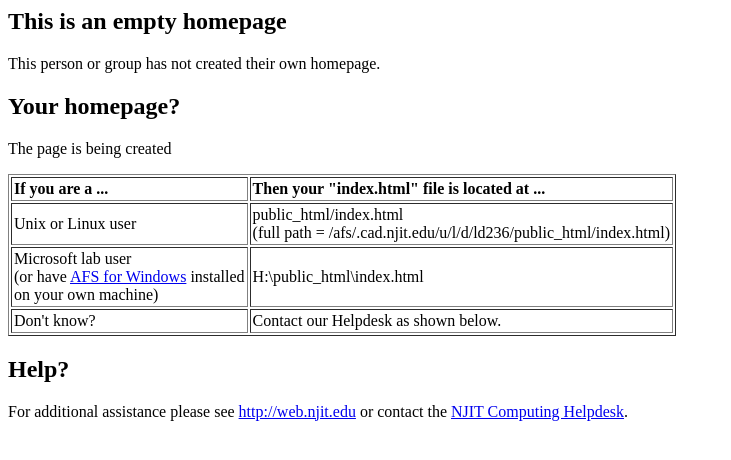
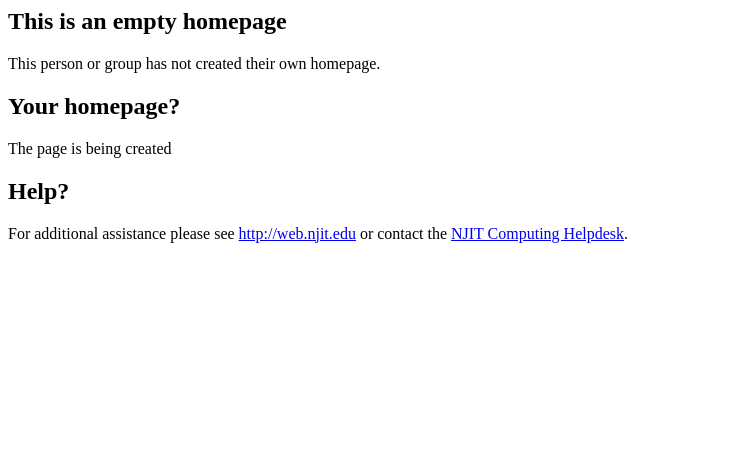
Before and after one commit to Iamdhavala/FeatureBranchWorkflow, a plain HTML site: page index.html in a window 1280 px wide. Shown: the whole page, without its empty margins (0-731 px from the left). Drawn offline with Linux system fonts and the light colour scheme.

Commit message:
Deleted Table

```diff
--- a/index.html
+++ b/index.html
@@ -9,27 +9,7 @@
 		<h2>Your homepage?</h2>
 		The page is being created
 		<p>
-		<table border=1 cellpadding=2>
-			<tr>
-				<td><b>If you are a ...</b></td>
-				<td><b>Then your "index.html" file is located at ...</b></td></tr>
-			<tr>
-				<td>Unix or Linux user</td>
-				<td>public_html/index.html<br />
-				(full path = /afs/.cad.njit.edu/u/l/d/ld236/public_html/index.html)
-				</td>
-			</tr>
-			<tr>
-				<td>Microsoft lab user<br>(or have
-				<a href=http://web.njit.edu/all_topics/AFS/windows.client>AFS
-					for Windows</a> installed<br /> on your own machine)</td>
-				<td>H:\public_html\index.html</td>
-			</tr>
-			<tr>
-				<td>Don't know?</td>
-				<td>Contact our Helpdesk as shown below.</td>
-			</tr>
-		</table>
+
 		<h2>Help?</h2>
 		For additional assistance please see
 		<a target="_blank" title="UCS Homepage" href=http://web.njit.edu>http://web.njit.edu</a> or contact the
```
